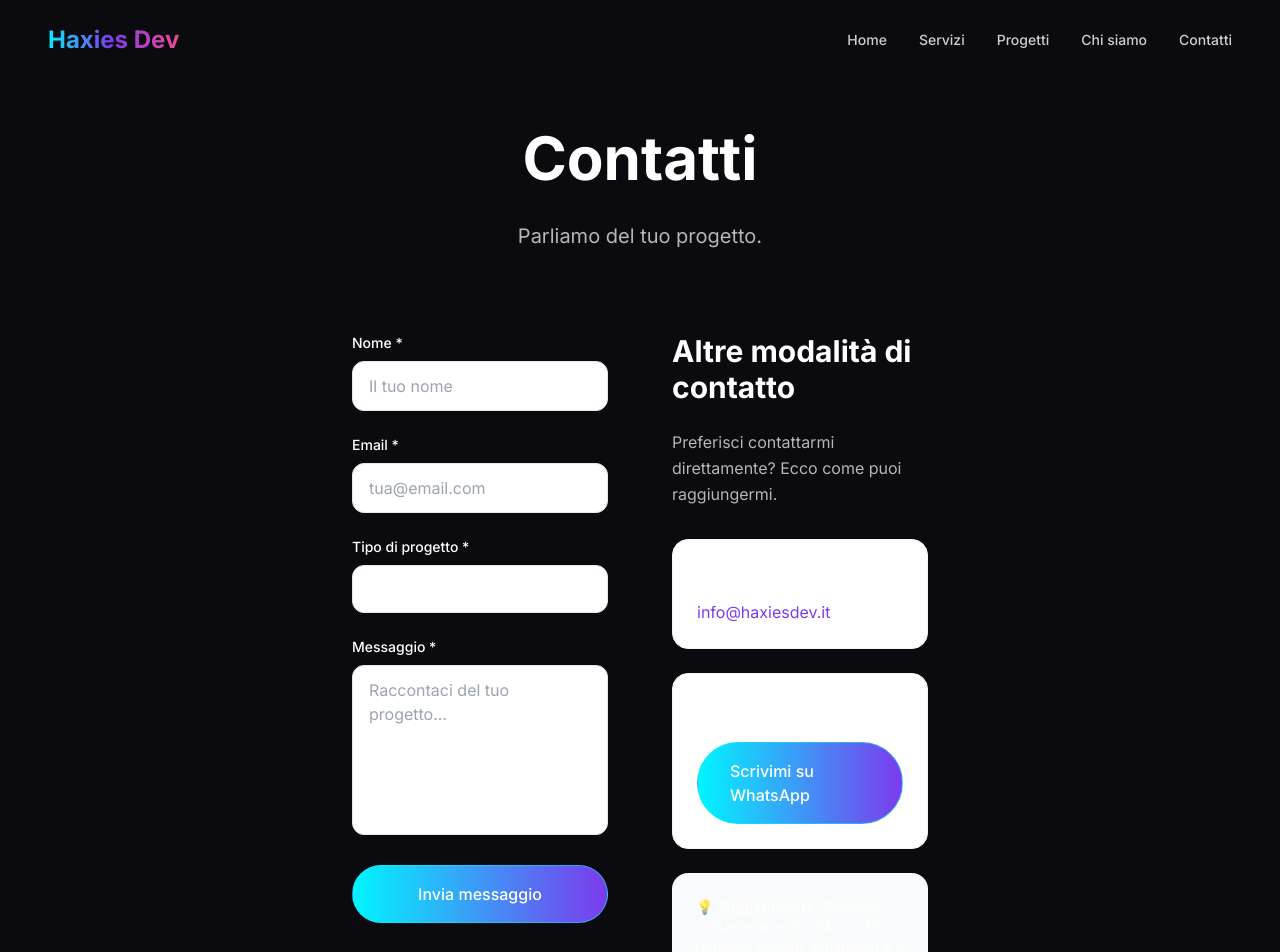
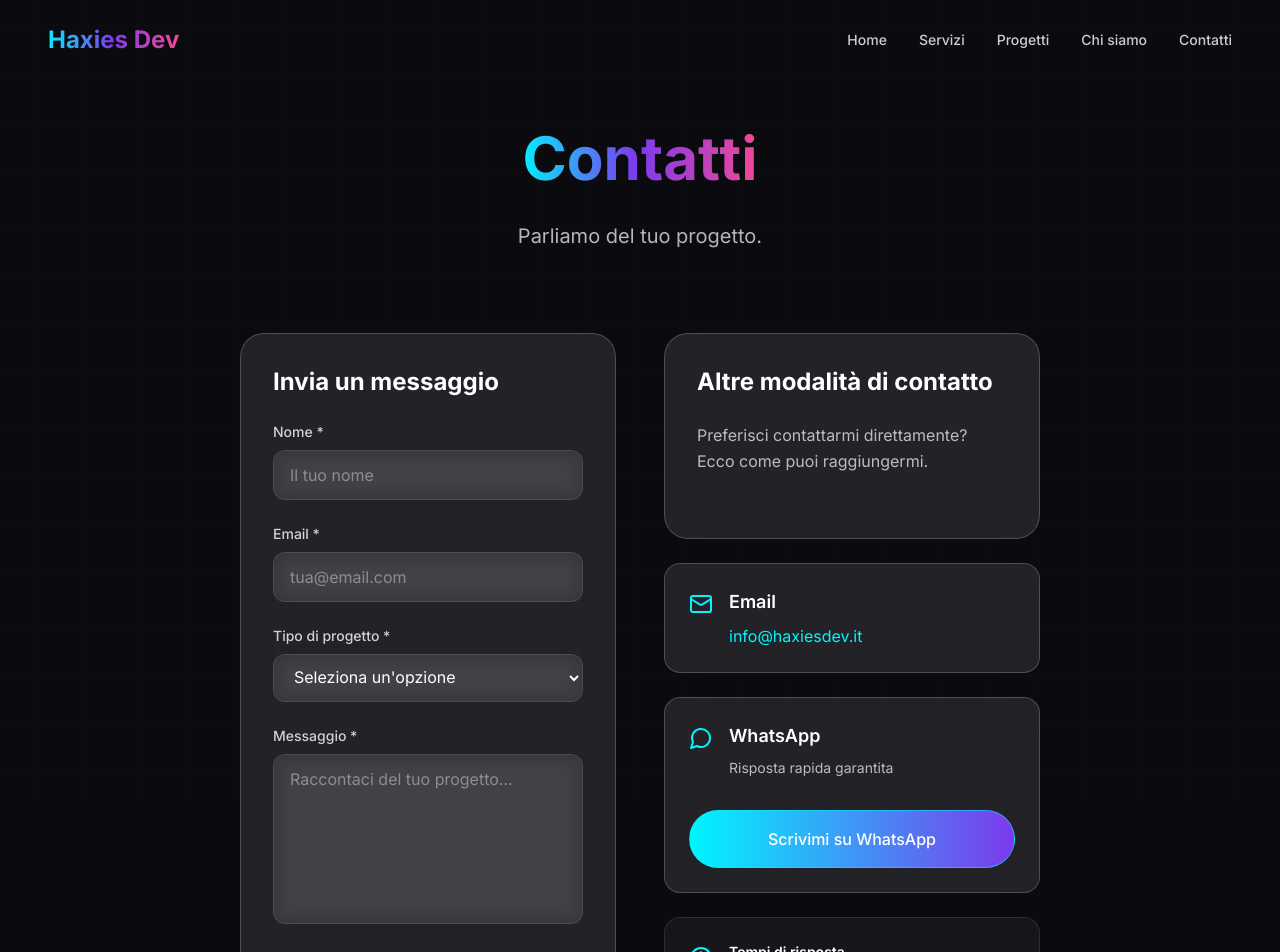
Before and after one commit to Hydr44/haxiesdev, a Next.js app: page /contact in a window 1280 px wide. Shown: the top 952 px of the page. Built offline with nearby package versions, Linux system fonts and the light colour scheme.

Commit message:
Rimozione emoji, aggiunta icone SVG, rimozione progetti, sistemazione pagine About/Services/Contact

```diff
--- a/app/contact/page.tsx
+++ b/app/contact/page.tsx
@@ -2,6 +2,7 @@
 
 import { useState } from "react";
 import { motion } from "framer-motion";
+import { Mail, MessageCircle, Clock } from "lucide-react";
 import Section from "@/components/Section";
 import Button from "@/components/Button";
 
@@ -15,8 +16,6 @@ export default function ContactPage() {
 
   const handleSubmit = (e: React.FormEvent) => {
     e.preventDefault();
-    // Qui puoi aggiungere la logica per inviare il form
-    // Per ora mostriamo solo un alert
     alert("Grazie per il messaggio! Ti risponderemo presto.");
     setFormData({ name: "", email: "", projectType: "", message: "" });
   };
@@ -31,16 +30,19 @@ export default function ContactPage() {
   };
 
   return (
-    <div className="pt-32 pb-32">
+    <div className="pt-32 pb-32 relative overflow-hidden">
+      {/* Background */}
+      <div className="fixed inset-0 -z-10 animated-bg grid-pattern opacity-30" />
+
       {/* Hero */}
       <Section maxWidth="2xl" className="text-center mb-20">
         <motion.h1
           initial={{ opacity: 0, y: 30 }}
           animate={{ opacity: 1, y: 0 }}
           transition={{ duration: 0.8 }}
-          className="text-5xl sm:text-6xl font-bold text-foreground mb-8"
+          className="text-5xl sm:text-6xl font-bold mb-8"
         >
-          Contatti
+          <span className="gradient-text">Contatti</span>
         </motion.h1>
         <motion.p
           initial={{ opacity: 0, y: 30 }}
@@ -52,19 +54,23 @@ export default function ContactPage() {
         </motion.p>
       </Section>
 
-      <Section maxWidth="2xl">
-        <div className="grid grid-cols-1 lg:grid-cols-2 gap-16">
+      <Section maxWidth="4xl">
+        <div className="grid grid-cols-1 lg:grid-cols-2 gap-12">
           {/* Form */}
           <motion.div
             initial={{ opacity: 0, x: -50 }}
             animate={{ opacity: 1, x: 0 }}
             transition={{ duration: 0.8 }}
+            className="glass-strong p-8 rounded-3xl border border-primary/20"
           >
+            <h2 className="text-2xl font-bold text-foreground mb-6">
+              Invia un messaggio
+            </h2>
             <form onSubmit={handleSubmit} className="space-y-6">
               <div>
                 <label
                   htmlFor="name"
-                  className="block text-sm font-medium text-foreground mb-2"
+                  className="block text-sm font-medium text-foreground/80 mb-2"
                 >
                   Nome *
                 </label>
@@ -75,7 +81,7 @@ export default function ContactPage() {
                   required
                   value={formData.name}
                   onChange={handleChange}
-                  className="w-full px-4 py-3 rounded-xl border border-gray-200 focus:outline-none focus:ring-2 focus:ring-primary focus:border-transparent transition-all"
+                  className="w-full px-4 py-3 rounded-xl glass border border-primary/20 focus:outline-none focus:ring-2 focus:ring-primary focus:border-primary/40 transition-all bg-background/50 text-foreground placeholder:text-foreground/40"
                   placeholder="Il tuo nome"
                 />
               </div>
@@ -83,7 +89,7 @@ export default function ContactPage() {
               <div>
                 <label
                   htmlFor="email"
-                  className="block text-sm font-medium text-foreground mb-2"
+                  className="block text-sm font-medium text-foreground/80 mb-2"
                 >
                   Email *
                 </label>
@@ -94,7 +100,7 @@ export default function ContactPage() {
                   required
                   value={formData.email}
                   onChange={handleChange}
-                  className="w-full px-4 py-3 rounded-xl border border-gray-200 focus:outline-none focus:ring-2 focus:ring-primary focus:border-transparent transition-all"
+                  className="w-full px-4 py-3 rounded-xl glass border border-primary/20 focus:outline-none focus:ring-2 focus:ring-primary focus:border-primary/40 transition-all bg-background/50 text-foreground placeholder:text-foreground/40"
                   placeholder="tua@email.com"
                 />
               </div>
@@ -102,7 +108,7 @@ export default function ContactPage() {
               <div>
                 <label
                   htmlFor="projectType"
-                  className="block text-sm font-medium text-foreground mb-2"
+                  className="block text-sm font-medium text-foreground/80 mb-2"
                 >
                   Tipo di progetto *
                 </label>
@@ -112,7 +118,7 @@ export default function ContactPage() {
                   required
                   value={formData.projectType}
                   onChange={handleChange}
-                  className="w-full px-4 py-3 rounded-xl border border-gray-200 focus:outline-none focus:ring-2 focus:ring-primary focus:border-transparent transition-all bg-white"
+                  className="w-full px-4 py-3 rounded-xl glass border border-primary/20 focus:outline-none focus:ring-2 focus:ring-primary focus:border-primary/40 transition-all bg-background/50 text-foreground"
                 >
                   <option value="">Seleziona un&apos;opzione</option>
                   <option value="app">Sviluppo App</option>
@@ -125,7 +131,7 @@ export default function ContactPage() {
               <div>
                 <label
                   htmlFor="message"
-                  className="block text-sm font-medium text-foreground mb-2"
+                  className="block text-sm font-medium text-foreground/80 mb-2"
                 >
                   Messaggio *
                 </label>
@@ -136,7 +142,7 @@ export default function ContactPage() {
                   rows={6}
                   value={formData.message}
                   onChange={handleChange}
-                  className="w-full px-4 py-3 rounded-xl border border-gray-200 focus:outline-none focus:ring-2 focus:ring-primary focus:border-transparent transition-all resize-none"
+                  className="w-full px-4 py-3 rounded-xl glass border border-primary/20 focus:outline-none focus:ring-2 focus:ring-primary focus:border-primary/40 transition-all resize-none bg-background/50 text-foreground placeholder:text-foreground/40"
                   placeholder="Raccontaci del tuo progetto..."
                 />
               </div>
@@ -152,10 +158,10 @@ export default function ContactPage() {
             initial={{ opacity: 0, x: 50 }}
             animate={{ opacity: 1, x: 0 }}
             transition={{ duration: 0.8, delay: 0.2 }}
-            className="space-y-8"
+            className="space-y-6"
           >
-            <div>
-              <h2 className="text-3xl font-bold text-foreground mb-6">
+            <div className="glass-strong p-8 rounded-3xl border border-primary/20">
+              <h2 className="text-2xl font-bold text-foreground mb-6">
                 Altre modalità di contatto
               </h2>
               <p className="text-foreground/70 mb-8 leading-relaxed">
@@ -163,23 +169,35 @@ export default function ContactPage() {
               </p>
             </div>
 
-            <div className="space-y-6">
-              <div className="bg-white p-6 rounded-2xl border border-gray-100">
+            <div className="glass-strong p-6 rounded-2xl border border-primary/20 hover:border-primary/40 transition-all duration-300 group">
+              <div className="flex items-start gap-4">
+                <Mail className="w-6 h-6 text-primary mt-1 flex-shrink-0" />
+                <div>
                   <h3 className="text-lg font-semibold text-foreground mb-2">
                     Email
                   </h3>
                   <a
                     href="mailto:info@haxiesdev.it"
-                  className="text-secondary hover:text-primary transition-colors"
+                    className="text-primary hover:text-secondary transition-colors"
                   >
                     info@haxiesdev.it
                   </a>
                 </div>
+              </div>
+            </div>
 
-              <div className="bg-white p-6 rounded-2xl border border-gray-100">
-                <h3 className="text-lg font-semibold text-foreground mb-4">
+            <div className="glass-strong p-6 rounded-2xl border border-primary/20 hover:border-primary/40 transition-all duration-300">
+              <div className="flex items-start gap-4 mb-4">
+                <MessageCircle className="w-6 h-6 text-primary mt-1 flex-shrink-0" />
+                <div>
+                  <h3 className="text-lg font-semibold text-foreground mb-2">
                     WhatsApp
                   </h3>
+                  <p className="text-foreground/70 text-sm mb-4">
+                    Risposta rapida garantita
+                  </p>
+                </div>
+              </div>
               <Button
                 href="https://wa.me/393921723028"
                 variant="primary"
@@ -191,10 +209,17 @@ export default function ContactPage() {
               </Button>
             </div>
 
-              <div className="bg-gray-50 p-6 rounded-2xl">
+            <div className="glass p-6 rounded-2xl border border-primary/10">
+              <div className="flex items-start gap-4">
+                <Clock className="w-6 h-6 text-primary mt-1 flex-shrink-0" />
+                <div>
+                  <h3 className="text-sm font-semibold text-foreground mb-2">
+                    Tempi di risposta
+                  </h3>
                   <p className="text-sm text-foreground/70">
-                  💡 <strong>Suggerimento:</strong> Rispondo solitamente entro 24 ore. Per richieste urgenti, WhatsApp è il canale più veloce.
+                    Rispondo solitamente entro 24 ore. Per richieste urgenti, WhatsApp è il canale più veloce.
                   </p>
+                </div>
               </div>
             </div>
           </motion.div>
--- a/next.config.ts
+++ b/next.config.ts
@@ -1,7 +1,14 @@
 import type { NextConfig } from "next";
 
 const nextConfig: NextConfig = {
-  /* config options here */
+  images: {
+    remotePatterns: [
+      {
+        protocol: "https",
+        hostname: "images.unsplash.com",
+      },
+    ],
+  },
 };
 
 export default nextConfig;
--- a/package.json
+++ b/package.json
@@ -12,7 +12,8 @@
     "next": "^15.0.0",
     "react": "^19.0.0",
     "react-dom": "^19.0.0",
-    "framer-motion": "^11.0.0"
+    "framer-motion": "^11.0.0",
+    "lucide-react": "^0.400.0"
   },
   "devDependencies": {
     "@types/node": "^20.0.0",
```
Also changed, not shown: app/about/page.tsx (+33 -36 lines), app/page.tsx (+22 -72 lines), app/services/page.tsx (+33 -13 lines). Lines whose indentation alone changed are shown as unchanged.
